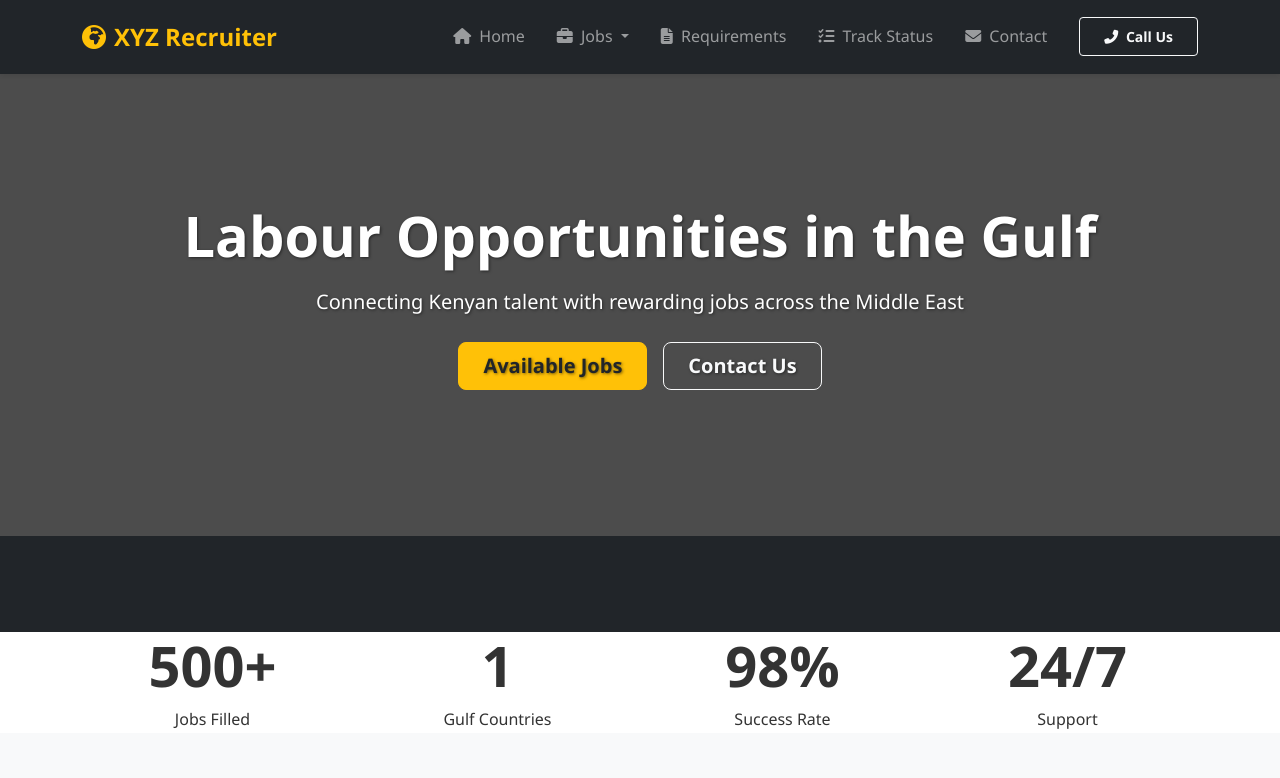
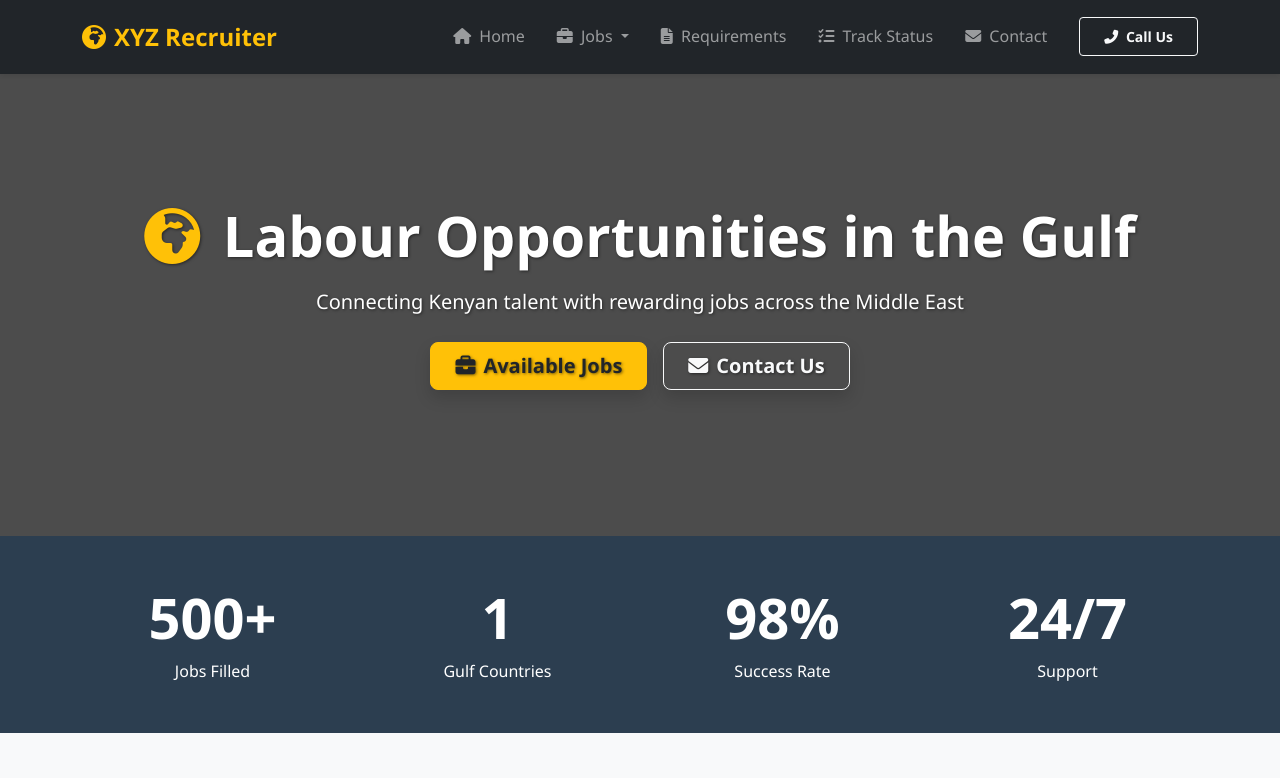
Before and after one commit to gathanju254/xyz-recruiter, a plain HTML site: page index.html in a window 1280 px wide. Shown: the top 778 px of the page. Drawn offline with nearby package versions, Linux system fonts and the light colour scheme.

Commit message:
Update index.html

```diff
--- a/index.html
+++ b/index.html
@@ -16,21 +16,24 @@
   <!-- Navbar Include -->
   <div id="navbar-placeholder"></div>
 
-  <!-- Hero Section - Removed top margin/padding -->
+  <!-- Hero Section -->
   <header class="hero-section d-flex align-items-center justify-content-center text-white text-center">
     <div class="overlay"></div>
     <div class="container position-relative z-1">
-      <h1 class="display-4 fw-bold animate__animated animate__fadeInDown">Labour Opportunities in the Gulf</h1>
+      <h1 class="display-4 fw-bold animate__animated animate__fadeInDown">
+        <i class="fas fa-globe-africa text-warning me-2"></i>
+        Labour Opportunities in the Gulf
+      </h1>
       <p class="lead mt-3 animate__animated animate__fadeInUp">Connecting Kenyan talent with rewarding jobs across the Middle East</p>
       <div class="d-flex gap-3 justify-content-center mt-4">
-        <a href="#jobs" class="btn btn-warning btn-lg px-4">Available Jobs</a>
-        <a href="contact.html" class="btn btn-outline-light btn-lg px-4">Contact Us</a>
+        <a href="#jobs" class="btn btn-warning btn-lg px-4 shadow"><i class="fas fa-briefcase me-2"></i>Available Jobs</a>
+        <a href="contact.html" class="btn btn-outline-light btn-lg px-4 shadow"><i class="fas fa-envelope me-2"></i>Contact Us</a>
       </div>
     </div>
   </header>
 
-  <!-- Stats Section - Updated to bg-dark -->
-  <section class="py-5 bg-dark text-white"></section>
+  <!-- Stats Section -->
+  <section class="py-5 bg-stats text-white">
     <div class="container">
       <div class="row text-center">
         <div class="col-md-3">
@@ -61,7 +64,7 @@
     </div>
   </section>
 
-  <!-- Job Types Section - Updated to bg-light -->
+  <!-- Job Types Section -->
   <section id="jobs" class="py-5 bg-light">
     <div class="container">
       <div class="section-header text-center mb-5">
@@ -69,6 +72,7 @@
         <p class="text-muted">Browse our latest opportunities in the Gulf region</p>
       </div>
       <div class="row g-4">
+        <!-- Job cards remain unchanged -->
         <div class="col-md-4">
           <div class="card h-100 shadow-sm border-0">
             <div class="card-body text-center p-4">
@@ -85,7 +89,6 @@
             </div>
           </div>
         </div>
-
         <div class="col-md-4">
           <div class="card h-100 shadow-sm border-0">
             <div class="card-body text-center p-4">
@@ -102,7 +105,6 @@
             </div>
           </div>
         </div>
-
         <div class="col-md-4">
           <div class="card h-100 shadow-sm border-0">
             <div class="card-body text-center p-4">
@@ -126,9 +128,10 @@
     </div>
   </section>
 
-  <!-- Requirements Section - Removed extra bg class -->
+  <!-- Requirements Section -->
   <section id="requirements" class="py-5">
     <div class="container">
+      <!-- Content remains unchanged -->
       <div class="section-header text-center mb-5">
         <h2 class="fw-bold">Recruitment Process</h2>
         <p class="text-muted">Our streamlined process makes it easy to get started</p>
@@ -218,6 +221,7 @@
   <!-- Application Status Demo -->
   <section id="status" class="py-5 bg-light">
     <div class="container">
+      <!-- Content remains unchanged -->
       <div class="section-header text-center mb-5">
         <h2 class="fw-bold">Track Your Application</h2>
         <p class="text-muted">Real-time updates on your job application status</p>
@@ -265,8 +269,9 @@
   </section>
 
   <!-- Testimonials -->
-  <section id="testimonials" class="py-5 text-white bg-primary">
+  <section id="testimonials" class="py-5 text-white bg-testimonials">
     <div class="container">
+      <!-- Content remains unchanged -->
       <div class="section-header text-center mb-5">
         <h2 class="fw-bold">Success Stories</h2>
         <p>Hear from Kenyans we've placed in Gulf countries</p>
```
